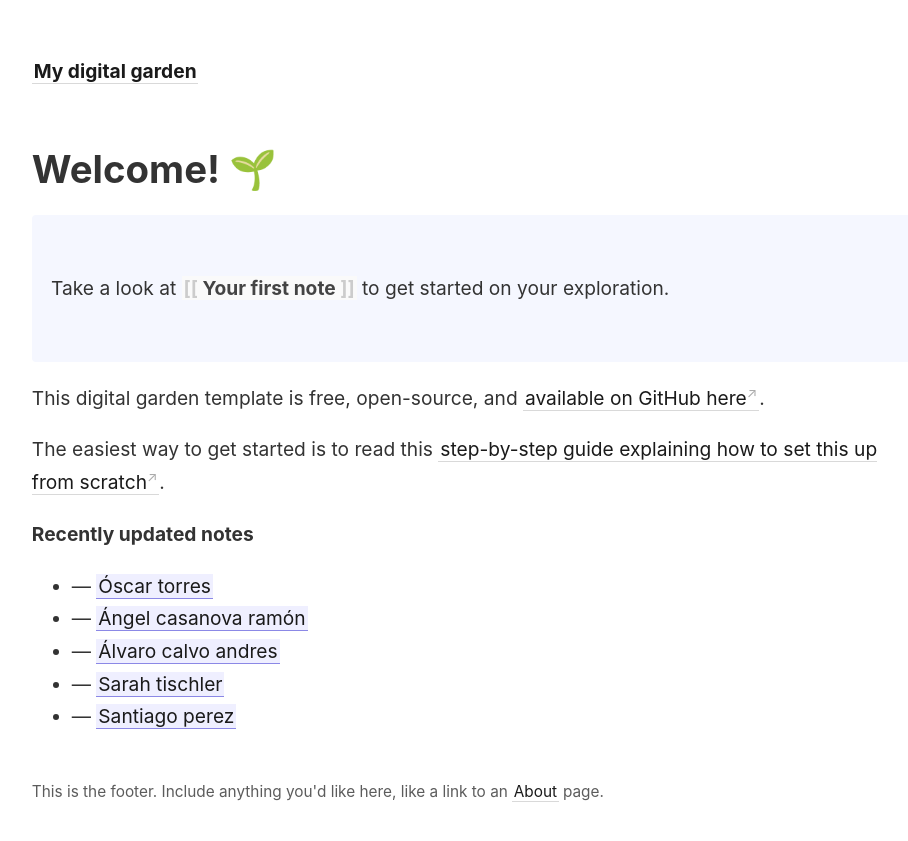
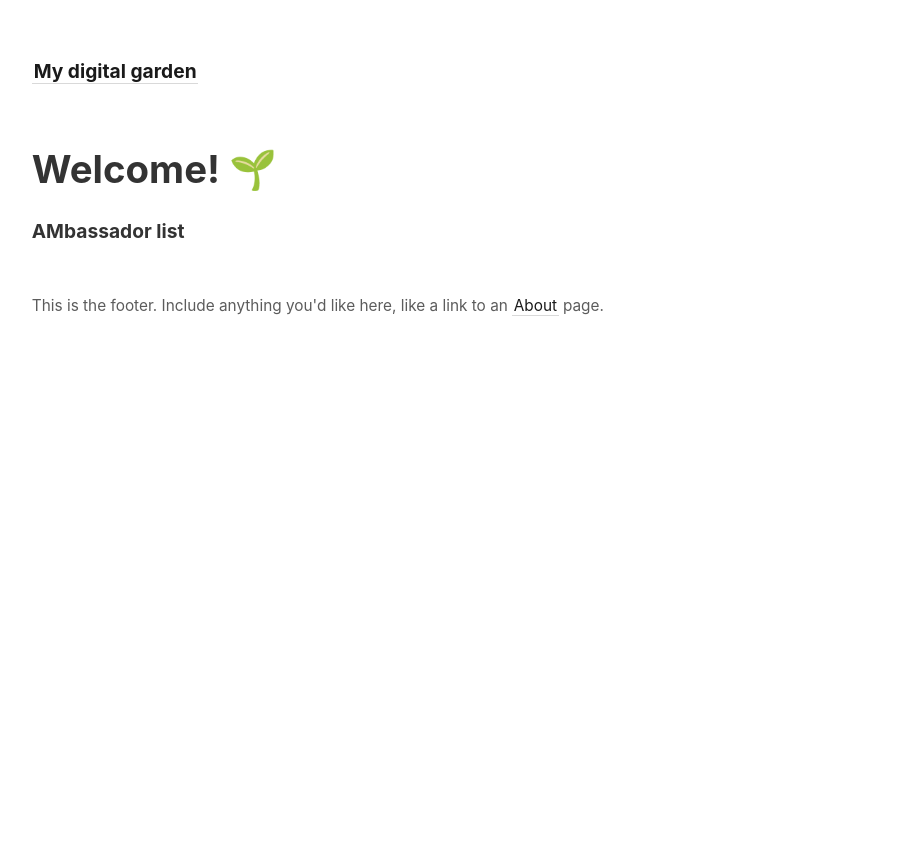
Before and after one commit to mister-prats/ambassadors, a Jekyll site: the page built from _pages/index.md, in a window 1280 px wide. Shown: the top 841 px of the page, without its empty margins (45-953 px from the left). Built offline with Jekyll 4.4.1, drawn with Linux system fonts in a browser that asks for light colours.

Commit message:
Update index.md

```diff
--- a/_pages/index.md
+++ b/_pages/index.md
@@ -7,19 +7,10 @@
 
 # Welcome! 🌱
 
-<p style="padding: 3em 1em; background: #f5f7ff; border-radius: 4px;">
-  Take a look at <span style="font-weight: bold">[[Your first note]]</span> to get started on your exploration.
-</p>
-
-This digital garden template is free, open-source, and [available on GitHub here](https://github.com/maximevaillancourt/digital-garden-jekyll-template).
-
-The easiest way to get started is to read this [step-by-step guide explaining how to set this up from scratch](https://maximevaillancourt.com/blog/setting-up-your-own-digital-garden-with-jekyll).
-
-<strong>Recently updated notes</strong>
+<strong>AMbassador list</strong>
 
 <ul>
-  {% assign recent_notes = site.notes | sort: "last_modified_at_timestamp" | reverse %}
-  {% for note in recent_notes | limit: 5 %}
+  {% assign recent_notes = site.notes
     <li>
       {{ note.last_modified_at | date: "%Y-%m-%d" }} — <a class="internal-link" href="{{ note.url }}">{{ note.title }}</a>
     </li>
```
